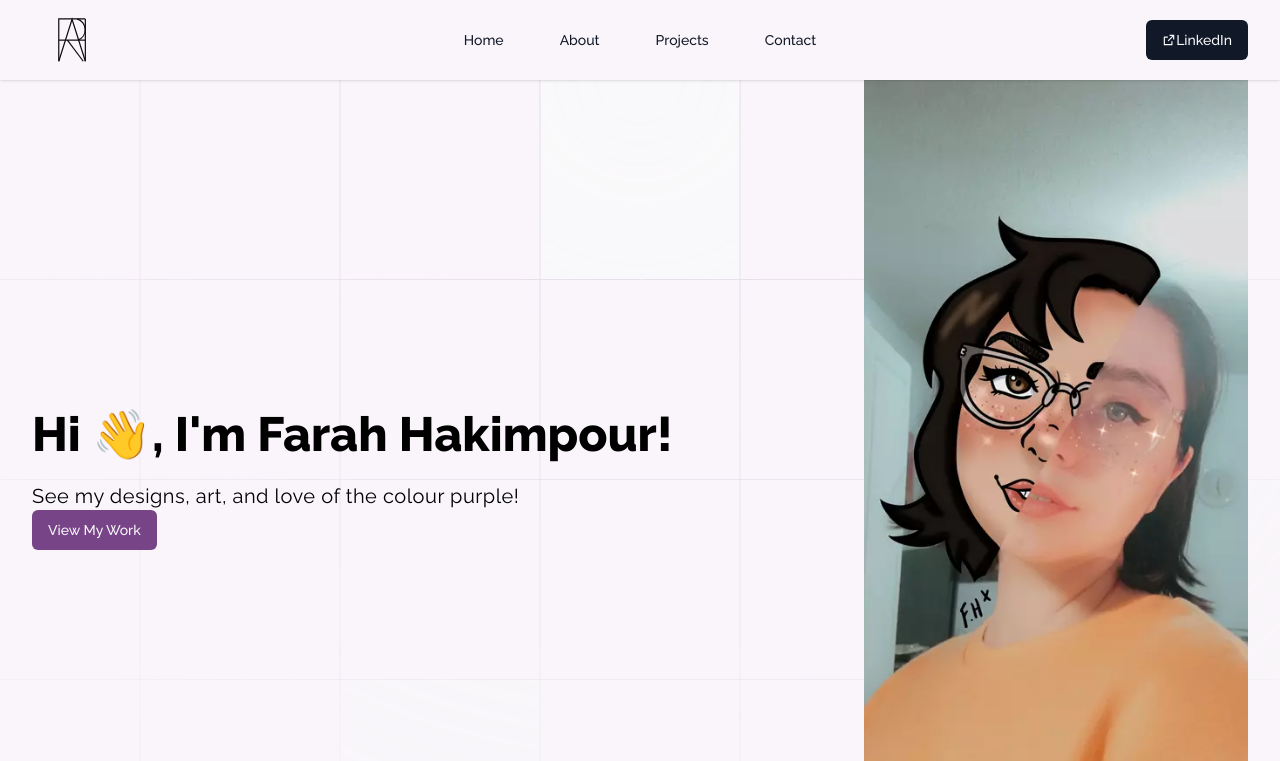
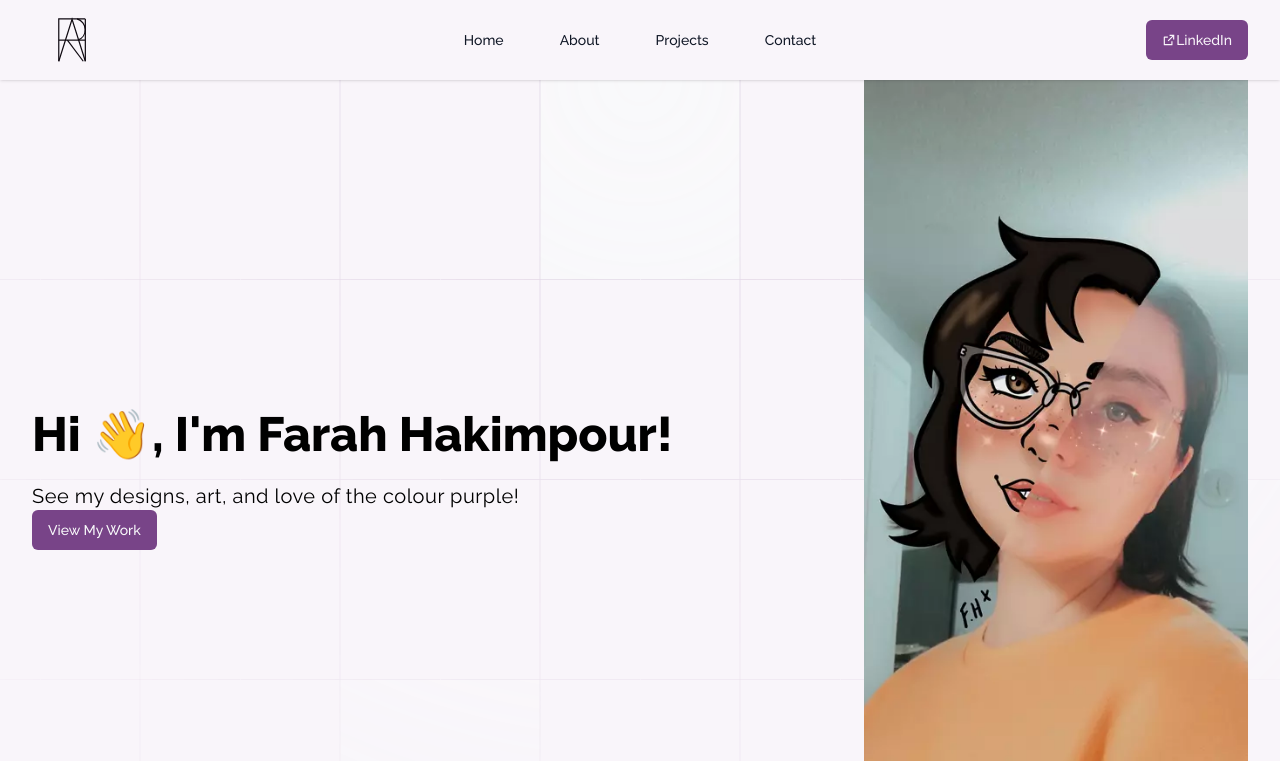
Before and after one commit to Justin-Bento/farah-hakimpour, a Next.js app: page / in a window 1280 px wide. Shown: the top 761 px of the page. Built offline with nearby package versions, Linux system fonts and the light colour scheme; no server answers.

Commit message:
Created and added primary variant to button

```diff
--- a/src/components/Appbar.tsx
+++ b/src/components/Appbar.tsx
@@ -70,7 +70,8 @@ export default function Appbar() {
             href="https://www.linkedin.com/in/farah-hakimpour-0b41911b8/"
           >
             <Button
-              aria-label="external-link-to-linkedin"
+            variant="primary"
+            aria-label="external-link-to-linkedin"
             >
               <RiExternalLinkLine />
               LinkedIn
--- a/src/components/ui/button.tsx
+++ b/src/components/ui/button.tsx
@@ -10,6 +10,7 @@ const buttonVariants = cva(
     variants: {
       variant: {
         default: "bg-gray-900 text-gray-50 hover:bg-gray-900/90 dark:bg-gray-50 dark:text-gray-900 dark:hover:bg-gray-50/90",
+        primary: "bg-primary text-white hover:bg-primary/90 dark:bg-primary dark:text-white dark:hover:bg-primary/90",
         destructive:
           "bg-red-500 text-gray-50 hover:bg-red-500/90 dark:bg-red-900 dark:text-gray-50 dark:hover:bg-red-900/90",
         outline:
```
